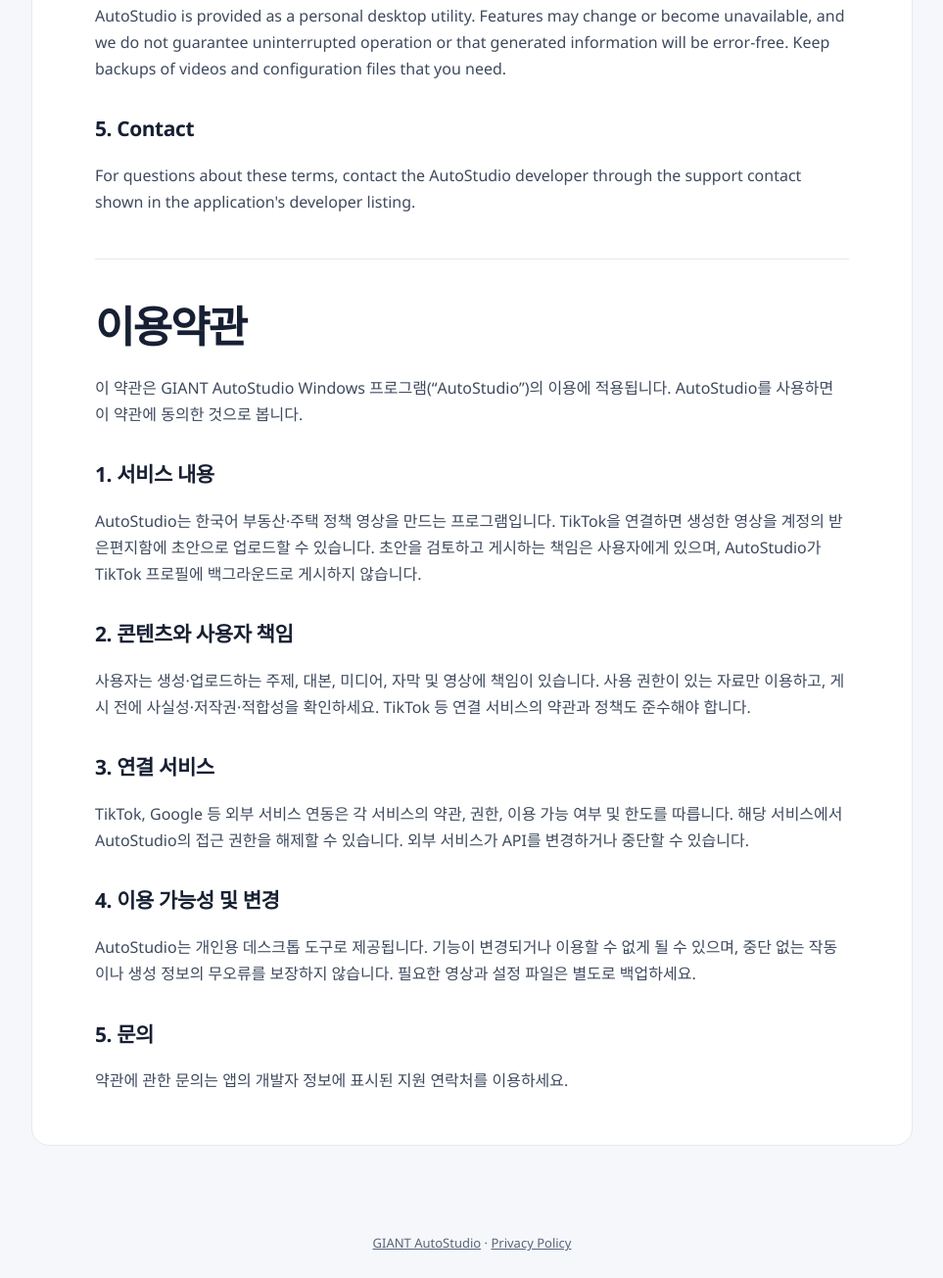
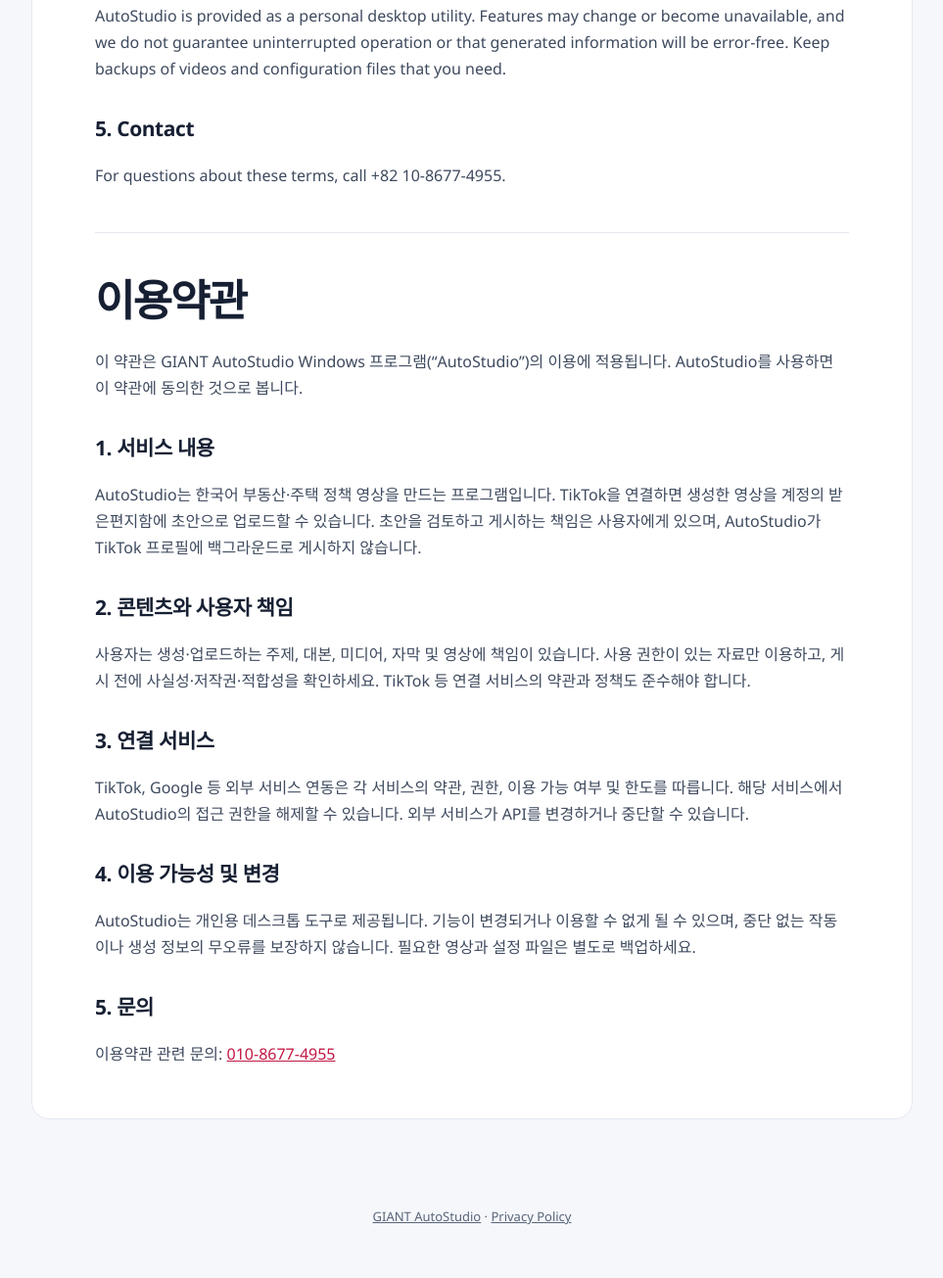
Before and after one commit to nicemon1004-cyber/giant-autostudio-site, a plain HTML site: page terms.html in a window 1280 px wide. Shown: the part 975-2280 px from the top of the page at 98% size, without its empty margins (158-1121 px from the left). After the commit the page ends 2252 px from the top, so only its background shows below. Drawn offline with Linux system fonts and the light colour scheme.

Commit message:
Add support contact to terms

```diff
--- a/terms.html
+++ b/terms.html
@@ -24,7 +24,7 @@
     <h2>4. Availability and changes</h2>
     <p>AutoStudio is provided as a personal desktop utility. Features may change or become unavailable, and we do not guarantee uninterrupted operation or that generated information will be error-free. Keep backups of videos and configuration files that you need.</p>
     <h2>5. Contact</h2>
-    <p>For questions about these terms, contact the AutoStudio developer through the support contact shown in the application's developer listing.</p>
+    <p>For questions about these terms, call +82 10-8677-4955.</p>
     <hr>
     <h1 lang="ko">이용약관</h1>
     <p>이 약관은 GIANT AutoStudio Windows 프로그램(“AutoStudio”)의 이용에 적용됩니다. AutoStudio를 사용하면 이 약관에 동의한 것으로 봅니다.</p>
@@ -37,7 +37,7 @@
     <h2 lang="ko">4. 이용 가능성 및 변경</h2>
     <p>AutoStudio는 개인용 데스크톱 도구로 제공됩니다. 기능이 변경되거나 이용할 수 없게 될 수 있으며, 중단 없는 작동이나 생성 정보의 무오류를 보장하지 않습니다. 필요한 영상과 설정 파일은 별도로 백업하세요.</p>
     <h2 lang="ko">5. 문의</h2>
-    <p>약관에 관한 문의는 앱의 개발자 정보에 표시된 지원 연락처를 이용하세요.</p>
+    <p>이용약관 관련 문의: <a href="tel:+821086774955">010-8677-4955</a></p>
   </main>
   <footer><a href="./">GIANT AutoStudio</a> · <a href="privacy.html">Privacy Policy</a></footer>
 </body>
```
